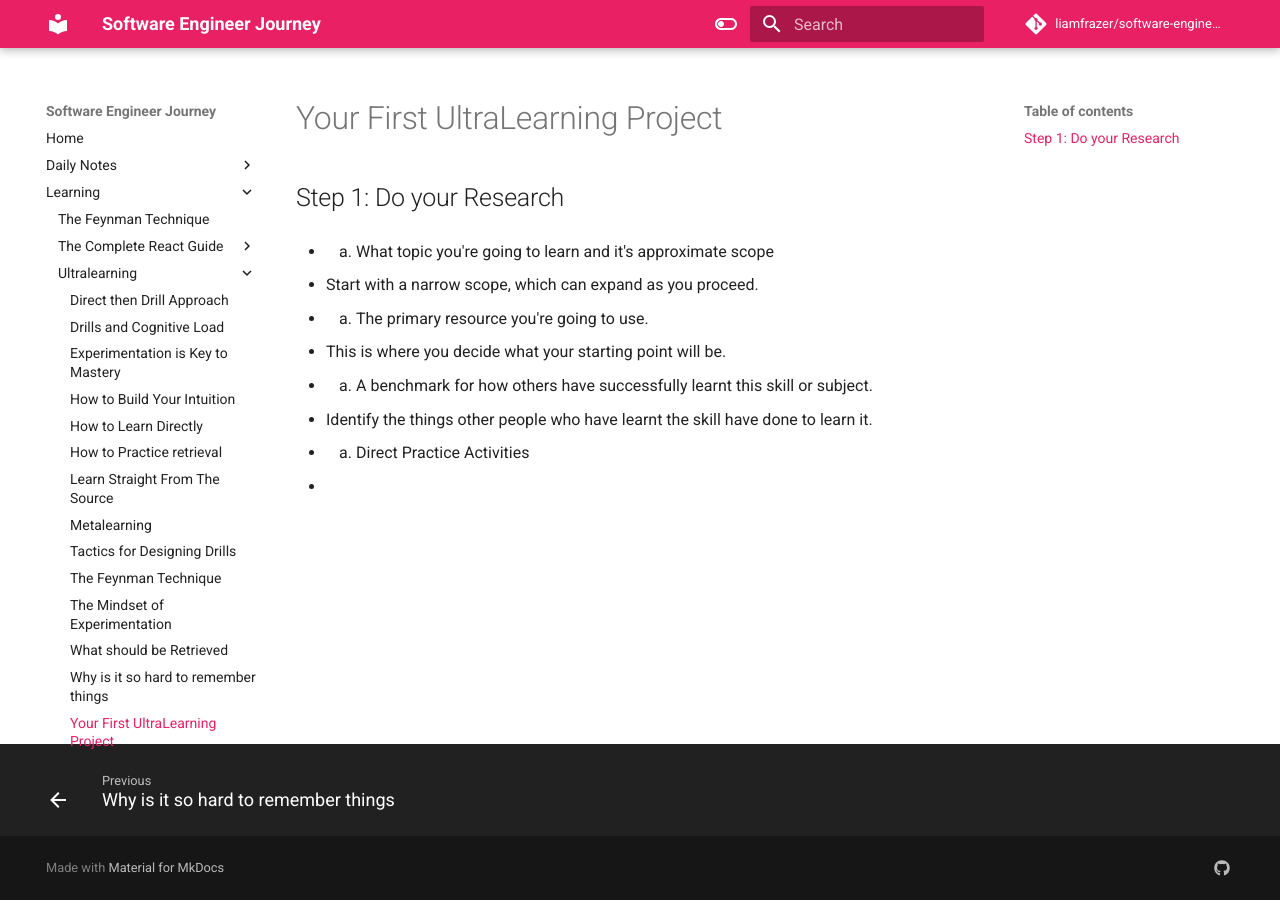
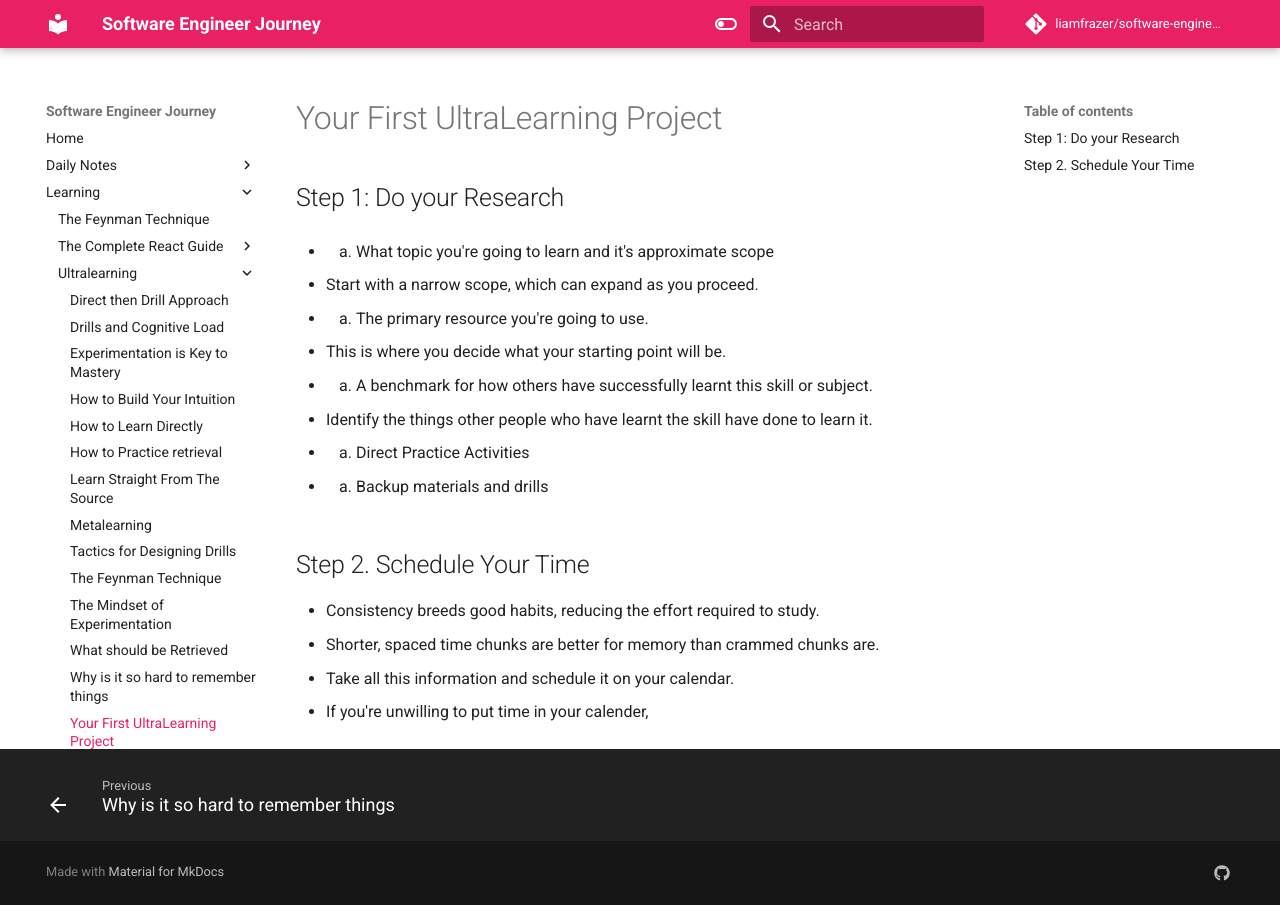
Before and after one commit to liamfrazer/software-engineer-journey, an MkDocs documentation site: the page built from docs/Learning/Ultralearning/Your First UltraLearning Project.md, in a window 1280 px wide. Built offline with MkDocs 1.6.1 and Material for MkDocs 9.7.7, drawn with Linux system fonts in a browser that asks for light colours; comment, search, counter and statistics services are not loaded.

Commit message:
vault backup: 2023-12-13 22:33:33

```diff
--- a/docs/Learning/Ultralearning/Your First UltraLearning Project.md
+++ b/docs/Learning/Ultralearning/Your First UltraLearning Project.md
@@ -15,4 +15,11 @@ tags:
 * Identify the things other people who have learnt the skill have done to learn it.
 
 * 4. Direct Practice Activities
-*
+
+* 5. Backup materials and drills
+
+## Step 2. Schedule Your Time
+* Consistency breeds good habits, reducing the effort required to study.
+* Shorter, spaced time chunks are better for memory than crammed chunks are.
+* Take all this information and schedule it on your calendar.
+* If you're unwilling to put time in your calender,
```
